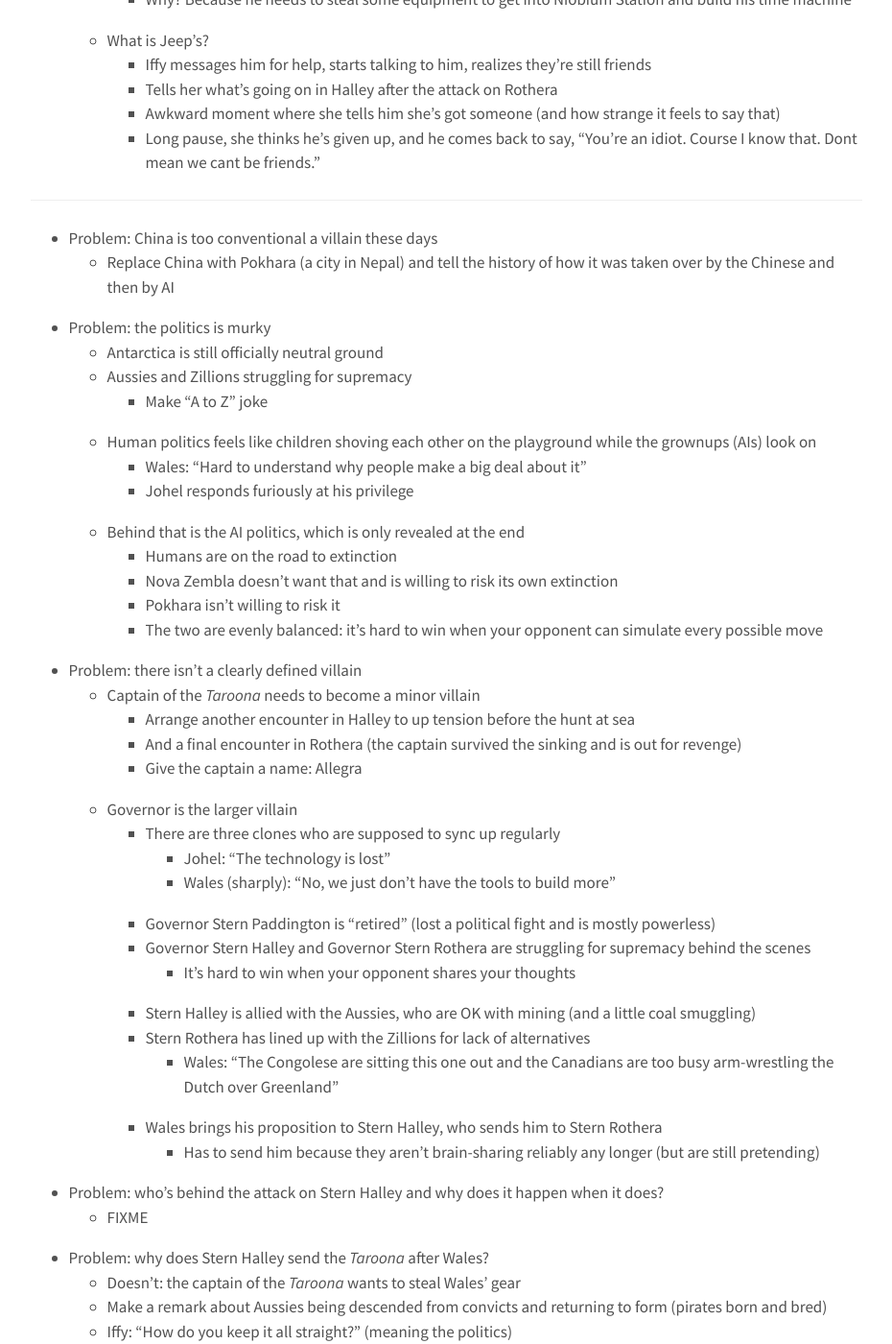
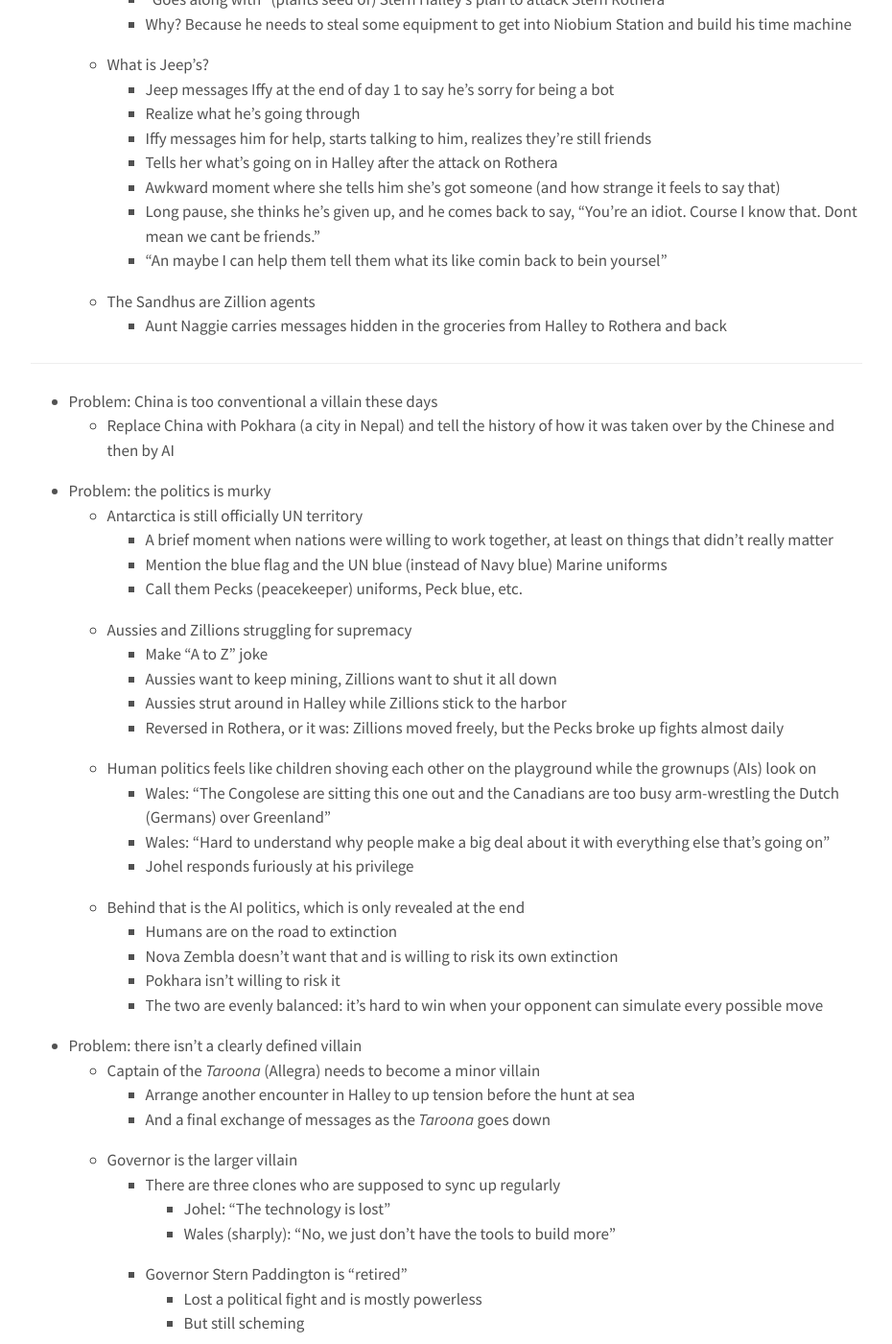
Before and after one commit to gvwilson/sensibleadventures, a Jekyll site: the page built from iffy/outline.md, in a window 1280 px wide and 1400 px high, scrolled down 856 px. Shown: the whole window at 96% size, without its empty margins (175-1105 px from the left). Built offline with Jekyll 4.4.1, drawn with Linux system fonts in a browser that asks for light colours; nearby versions of some CDN libraries; our own code applies the rules of GitHub Pages for plain Markdown files; some of the changed text lies outside the part shown.

Commit message:
More thoughts on outline

```diff
--- a/iffy/outline.md
+++ b/iffy/outline.md
@@ -7,12 +7,13 @@
   - Raniere
   - Honesty's parents
 - Every significant character must have an arc
+  - What is Honesty's?
+    - Not just a damsel in distress
   - What is Iffy's?
     - Doesn't believe people will ever like her for herself, only because she's useful
     - Always pushing herself, struggling to connect with her peers because they just want to talk about *nothing*
     - Slowly accepts that people care about *her*, not just what she can do
-  - What is Honesty's?
-    - Not just a damsel in distress
+    - Message exchange with Jeep when she asks for help
   - Uncle Jack + Aunt Naggie: his fall from power is mirrored by her rise to strength
     - Mrs Sandhu: "Oh, that nice Zillion fellow stopped by" and then gives Iffy the special curry mix
     - Raniere's last words to Aunt Naggie: "You still have a lot of good times in front of you."
@@ -22,10 +23,15 @@
     - "Goes along with" (plants seed of) Stern Halley's plan to attack Stern Rothera
     - Why? Because he needs to steal some equipment to get into Niobium Station and build his time machine
   - What is Jeep's?
+    - Jeep messages Iffy at the end of day 1 to say he's sorry for being a bot
+    - Realize what he's going through
     - Iffy messages him for help, starts talking to him, realizes they're still friends
     - Tells her what's going on in Halley after the attack on Rothera
     - Awkward moment where she tells him she's got someone (and how strange it feels to say that)
     - Long pause, she thinks he's given up, and he comes back to say, "You're an idiot. Course I know that. Dont mean we cant be friends."
+    - "An maybe I can help them tell them what its like comin back to bein yoursel"
+  - The Sandhus are Zillion agents
+    - Aunt Naggie carries messages hidden in the groceries from Halley to Rothera and back
 
 ----------------------------------------
 
@@ -33,11 +39,18 @@
   - Replace China with Pokhara (a city in Nepal) and tell the history of how it was taken over by the Chinese and then by AI
 
 - Problem: the politics is murky
-  - Antarctica is still officially neutral ground
+  - Antarctica is still officially UN territory
+    - A brief moment when nations were willing to work together, at least on things that didn't really matter
+    - Mention the blue flag and the UN blue (instead of Navy blue) Marine uniforms
+    - Call them Pecks (peacekeeper) uniforms, Peck blue, etc.
   - Aussies and Zillions struggling for supremacy
     - Make "A to Z" joke
+    - Aussies want to keep mining, Zillions want to shut it all down
+    - Aussies strut around in Halley while Zillions stick to the harbor
+    - Reversed in Rothera, or it was: Zillions moved freely, but the Pecks broke up fights almost daily
   - Human politics feels like children shoving each other on the playground while the grownups (AIs) look on
-    - Wales: "Hard to understand why people make a big deal about it"
+    - Wales: "The Congolese are sitting this one out and the Canadians are too busy arm-wrestling the Dutch (Germans) over Greenland"
+    - Wales: "Hard to understand why people make a big deal about it with everything else that's going on"
     - Johel responds furiously at his privilege
   - Behind that is the AI politics, which is only revealed at the end
     - Humans are on the road to extinction
@@ -46,28 +59,40 @@
     - The two are evenly balanced: it's hard to win when your opponent can simulate every possible move
 
 - Problem: there isn't a clearly defined villain
-  - Captain of the *Taroona* needs to become a minor villain
+  - Captain of the *Taroona* (Allegra) needs to become a minor villain
     - Arrange another encounter in Halley to up tension before the hunt at sea
-    - And a final encounter in Rothera (the captain survived the sinking and is out for revenge)
-    - Give the captain a name: Allegra
+    - And a final exchange of messages as the *Taroona* goes down
   - Governor is the larger villain
     - There are three clones who are supposed to sync up regularly
       - Johel: "The technology is lost"
       - Wales (sharply): "No, we just don't have the tools to build more"
-    - Governor Stern Paddington is "retired" (lost a political fight and is mostly powerless)
+    - Governor Stern Paddington is "retired"
+      - Lost a political fight and is mostly powerless
+      - But still scheming
     - Governor Stern Halley and Governor Stern Rothera are struggling for supremacy behind the scenes
       - It's hard to win when your opponent shares your thoughts
-    - Stern Halley is allied with the Aussies, who are OK with mining (and a little coal smuggling)
+    - Stern Halley is allied with the Aussies
     - Stern Rothera has lined up with the Zillions for lack of alternatives
-      - Wales: "The Congolese are sitting this one out and the Canadians are too busy arm-wrestling the Dutch over Greenland"
     - Wales brings his proposition to Stern Halley, who sends him to Stern Rothera
       - Has to send him because they aren't brain-sharing reliably any longer (but are still pretending)
 
 - Problem: who's behind the attack on Stern Halley and why does it happen when it does?
-  - FIXME
+  - The attack on Stern Halley is Stern Paddington trying to stir up trouble
+  - The attack on Stern Rothera is the Aussies wanting revenge for the sinking of the *Taroona*
+  - Stern Halley has given them an implicit go-ahead
+  - The start of the Antarctic Civil War
+  - Make the attack more dramatic
+  - Ships fleeing the harbor
+  - Somehow Iffy's medicine is lost, which is why Aunt Naggie kicks Uncle Jack overboard
+  - Dr Johel wants to maintain Antarctic independence
+    - Secretly working for Stern Paddington, who was the first of the clones
+    - Agrees to help Wales get to the Niobium station (which somehow became just "Niobium Station" to everyone)
+    - Stern Paddington has given up on Earth: only hope is to use Antarctica's resources to get people into space
+    - "The Lunar bases are there, waiting. They have been waiting a hundred years. I can't go (brittle bones) but you all can!"
+  - The point of this is that people *aren't* helpless
+    - Dr Johel makes a speech: "I can't solve this myself, but I can nudge, and if enough people nudge"
 
-- Problem: why does Stern Halley send the *Taroona* after Wales?
-  - Doesn't: the captain of the *Taroona* wants to steal Wales' gear
+- Problem: the captain of the *Taroona* wants to steal Wales' gear
   - Make a remark about Aussies being descended from convicts and returning to form (pirates born and bred)
   - Iffy: "How do you keep it all straight?" (meaning the politics)
   - Wales: "Practice."
@@ -93,6 +118,14 @@
     - Some survived for months, others for as long as a year, but in the end, all they did was spread more shrapnel
   - In the end, only the most distant of Earth's companions survived, tens of thousands of miles above the wreckage
     - And a few on the moon, programmed to build a home for people who never came
+
+- Add an interlude about the internet
+  - Basilisks
+  - The evolutionary race between viruses and anti-viruses and people taking drugs so that they could use the web safely
+  - Content returning to text and slow motion because it's safer
+
+- Add an interlude about the Ecological Corps
+  - The hermits and itinerant laborers who still believe
 
 - Problem: what happens at Niobium Station?
   - Wales and Iffy get into the station
```
